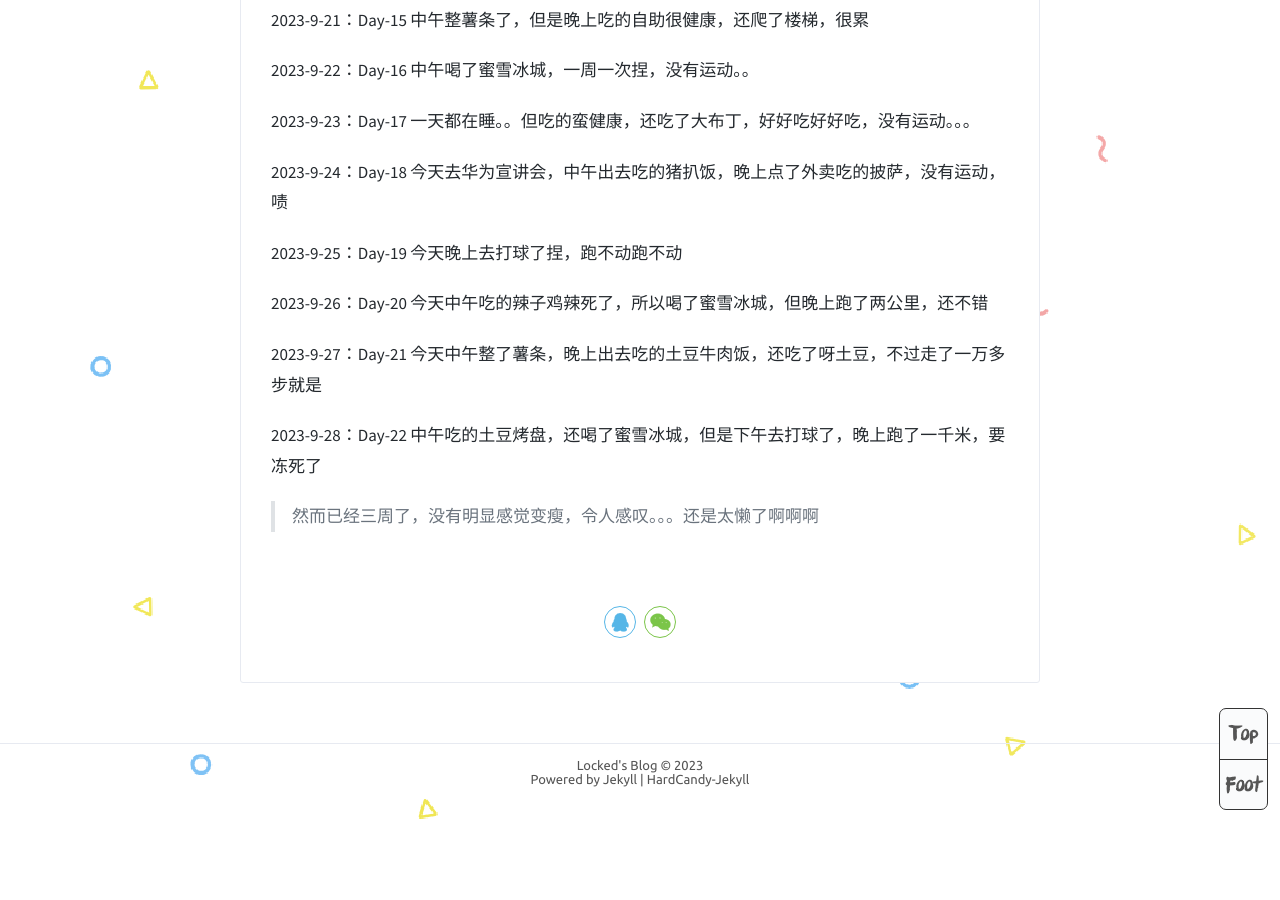
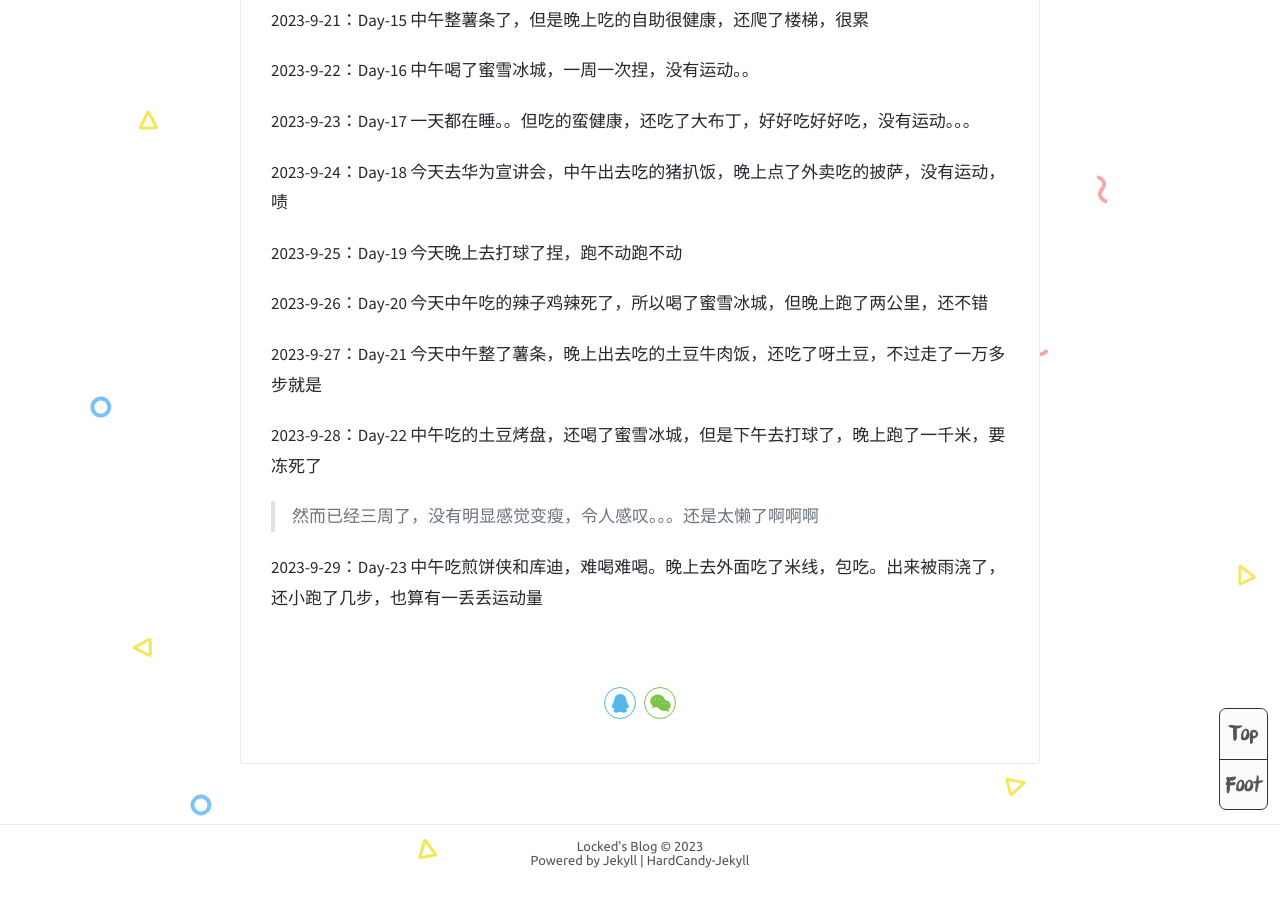
Before and after one commit to Lockeded/Lockeded.github.io, a Jekyll site: the page built from _posts/2023-9-7-健身and饮食打卡.md, in a window 1280 px wide and 900 px high, scrolled down 1647 px. Built offline with Jekyll 4.4.1, drawn with Linux system fonts in a browser that asks for light colours; comment, search, counter and statistics services are not loaded; before the commit the page ends 2466 px from its top, so only the background shows below that.

Commit message:
submit workout

```diff
--- a/_posts/2023-9-7-健身and饮食打卡.md
+++ b/_posts/2023-9-7-健身and饮食打卡.md
@@ -57,3 +57,5 @@ tags: 日常
 2023-9-28：Day-22 中午吃的土豆烤盘，还喝了蜜雪冰城，但是下午去打球了，晚上跑了一千米，要冻死了
 
 > 然而已经三周了，没有明显感觉变瘦，令人感叹。。。还是太懒了啊啊啊
+
+2023-9-29：Day-23 中午吃煎饼侠和库迪，难喝难喝。晚上去外面吃了米线，包吃。出来被雨浇了，还小跑了几步，也算有一丢丢运动量
```
